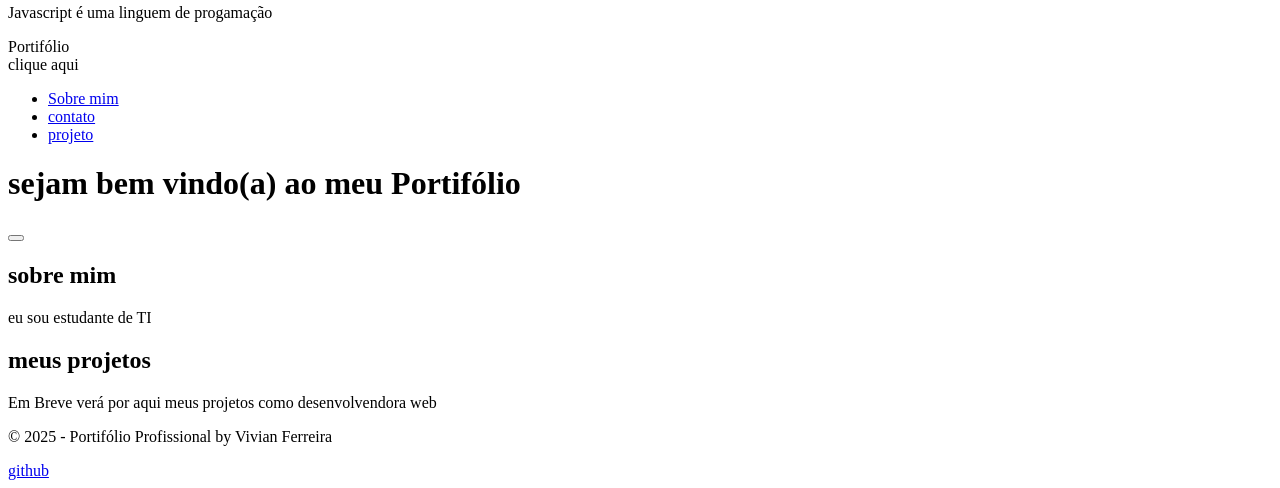
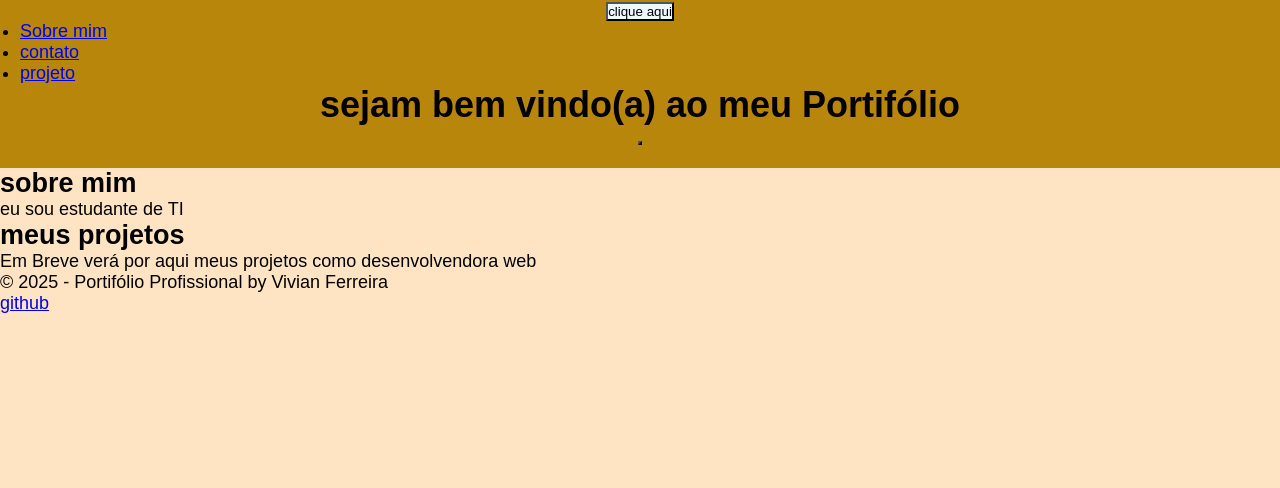
Before and after one commit to Vivianferrer/projetoFinalTalentoNaNuvem, a plain HTML site: page index.html in a window 1280 px wide. Shown: the part 3410-3898 px from the top of the page. After the commit the page ends 3724 px from the top, so only its background shows below. Drawn offline with Linux system fonts and the light colour scheme.

Commit message:
subir repositorio

```diff
--- a/index.html
+++ b/index.html
@@ -19,7 +19,9 @@
   </div>
   <header>
     <div class="logo"> Portifólio</div>
-    <div class="menu" onclick="menu()">clique aqui</div>
+    <div class="menu">
+      <button onclick="Menu()">clique aqui</button>
+    </div>
     <nav class="navbar" id="menunavegador">
       <ul> <!-- o elemento ul cria listas de indices-->
         <li><a href="#">Sobre mim</a></li>
--- a/style.css
+++ b/style.css
@@ -0,0 +1,33 @@
+* {
+    margin: 0;
+    padding: 0;
+    font-family: sans-serif;
+}
+
+body {
+    background-color: bisque;
+    font-size: 18px;
+    font-weight: normal;
+}
+
+header {
+    background-color:darkgoldenrod;
+    text-align: center;
+    padding: 20px;
+    color: black;
+}
+
+.navbar li {
+    text-align: left;
+}
+
+
+button {
+    margin-top: 15px;
+    background-color: aliceblue;
+
+}
+
+@media (max-width: 768px) {
+
+}
```
